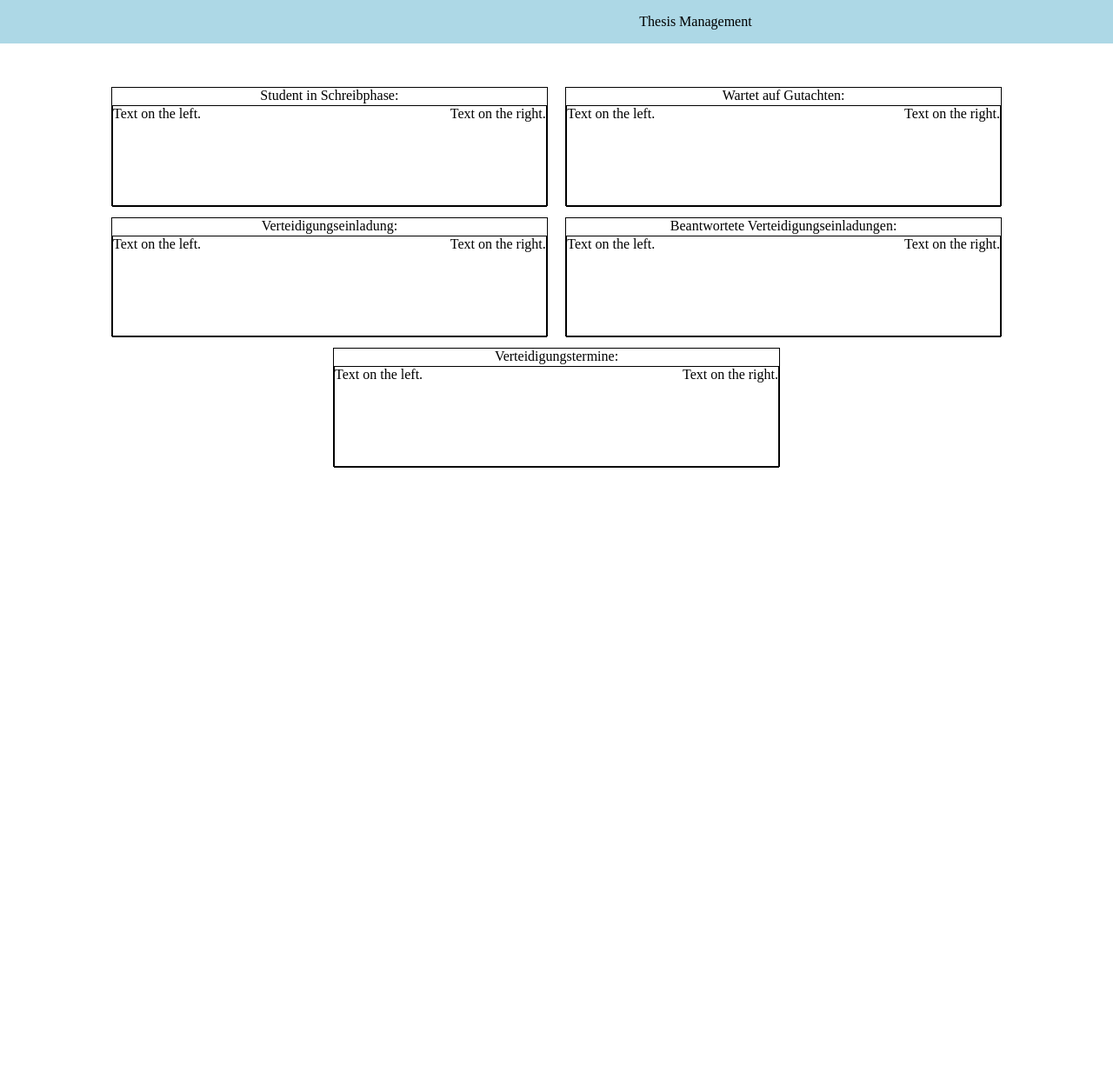
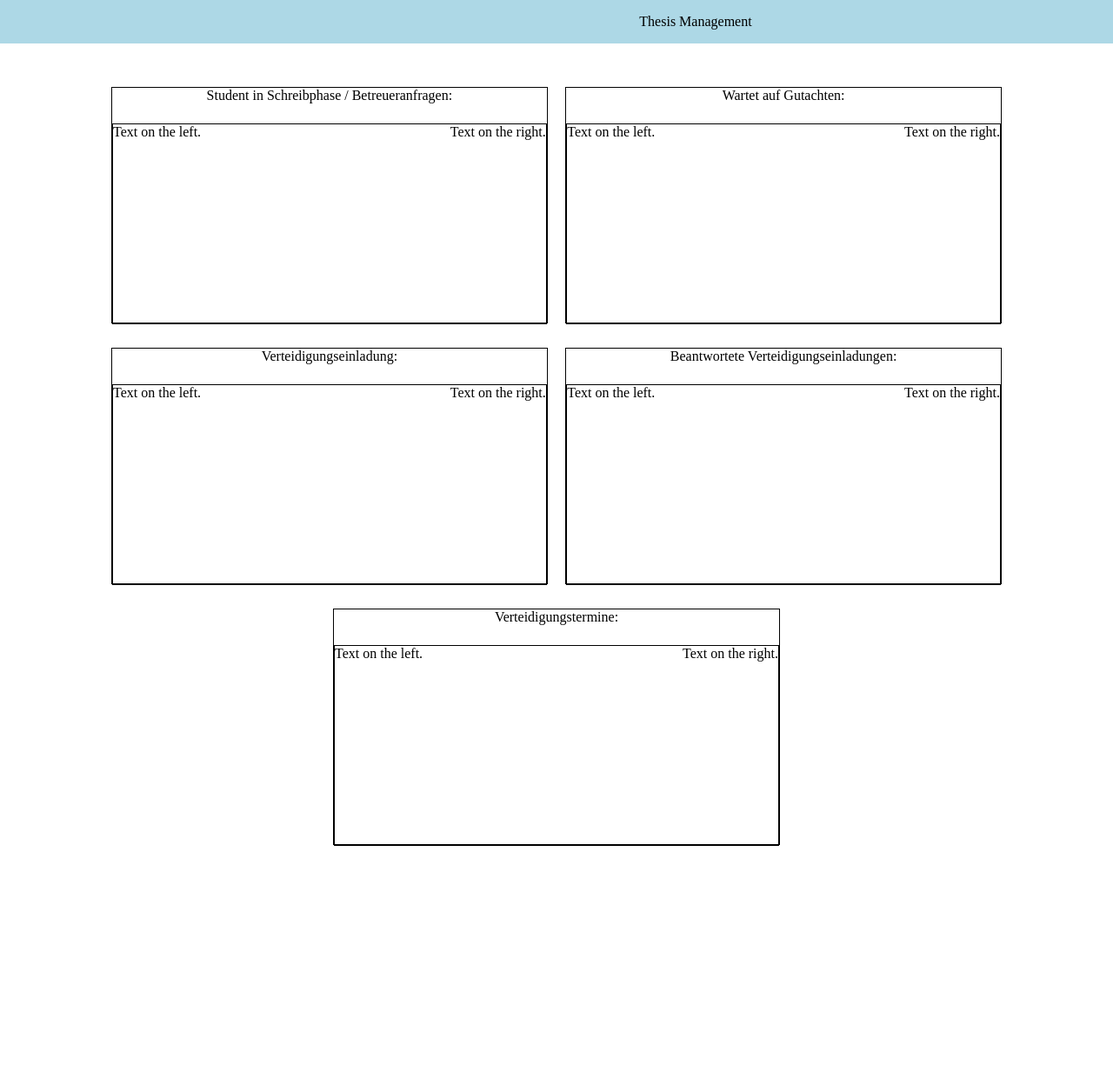
Before and after one commit to acomanda/TheMa, a Django app: template basic/templates/homePruefer.html in a window 1280 px wide. Shown: the top 1240 px of the page at 87% size. Run offline with Django 3.2, Linux system fonts and the light colour scheme; the template is opened without the code that fills it, so the values that code supplies are empty.

Commit message:
Some appearance change to the home pages of Prüfer and Prüfungsamt

```diff
--- a/basic/static/homePruefer.css
+++ b/basic/static/homePruefer.css
@@ -27,7 +27,7 @@ body {
     display: flex;
     margin: 0 auto;
     width: 100%;
-    height: 10%;
+    height: 20%;
     text-align: center;
     justify-content: center;
 }
@@ -48,7 +48,7 @@ body {
     display: flex;
     margin: 0 auto;
     width: 100%;
-    height: 10%;
+    height: 20%;
     text-align: center;
     justify-content: center;
 }
@@ -69,7 +69,7 @@ body {
     display: flex;
     margin: 0 auto;
     width: 100%;
-    height: 10%;
+    height: 20%;
     text-align: center;
     justify-content: center;
 }
@@ -160,6 +160,17 @@ body {
         height: 45%;
         width: 100%;
     }
+    .containerTitle{
+    height: 20%;
+    }
+    .containerScroll{
+        text-align: left;
+        border: 1px solid black;
+        height: 80%;
+        overflow:scroll;
+        overflow-y:scroll;
+        overflow-x:hidden;
+    }
 }
 
 .right {
--- a/basic/static/homePruefungsamt.css
+++ b/basic/static/homePruefungsamt.css
@@ -27,7 +27,7 @@ body {
     display: flex;
     margin: 0 auto;
     width: 100%;
-    height: 10%;
+    height: 20%;
     text-align: center;
     justify-content: center;
 }
@@ -48,7 +48,7 @@ body {
     display: flex;
     margin: 0 auto;
     width: 100%;
-    height: 10%;
+    height: 20%;
     text-align: center;
     justify-content: center;
 }
@@ -69,7 +69,7 @@ body {
     display: flex;
     margin: 0 auto;
     width: 100%;
-    height: 10%;
+    height: 20%;
     text-align: center;
     justify-content: center;
 }
@@ -160,6 +160,17 @@ body {
         height: 45%;
         width: 100%;
     }
+    .containerTitle{
+    height: 20%;
+    }
+    .containerScroll{
+        text-align: left;
+        border: 1px solid black;
+        height: 80%;
+        overflow:scroll;
+        overflow-y:scroll;
+        overflow-x:hidden;
+    }
 }
 
 .right {
--- a/basic/templates/homePruefer.html
+++ b/basic/templates/homePruefer.html
@@ -1,7 +1,7 @@
 <!DOCTYPE html>
 <html lang="en">
 <head>
-    <link rel="stylesheet" href="../static/homePruefungsamt.css">
+    <link rel="stylesheet" href="../static/homePruefer.css">
     <meta charset="UTF-8">
     <title>Home</title>
     {% include "navBar.html" %}
@@ -12,7 +12,7 @@
         <div id="firstRow">
             <div id="container1">
                 <div class="containerTitle">
-                    Student in Schreibphase:
+                    Student in Schreibphase / Betreueranfragen:
                 </div>
                 <div class="containerScroll">
                     <p class="alignleft">Text on the left.</p>
```
